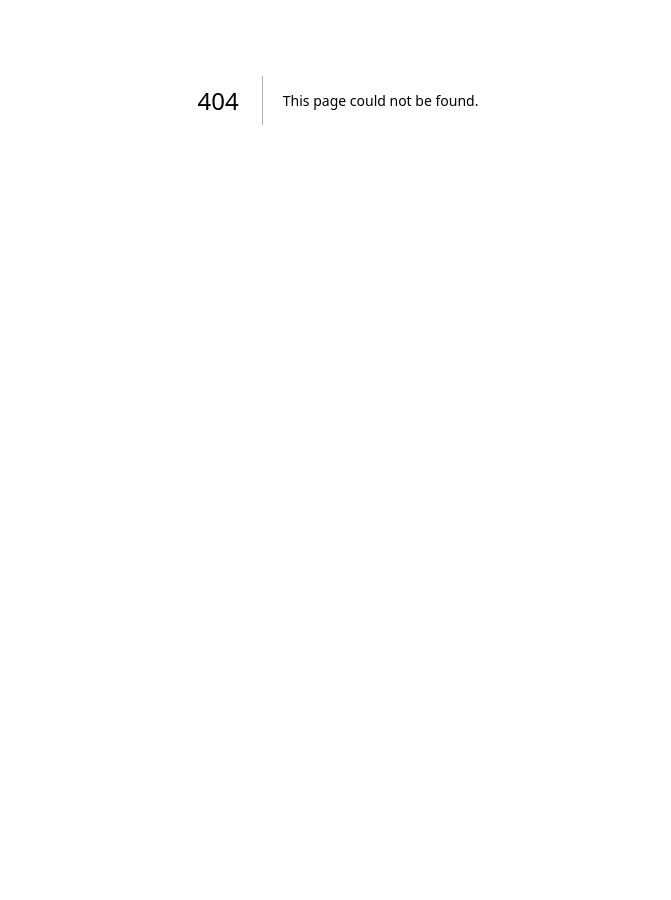
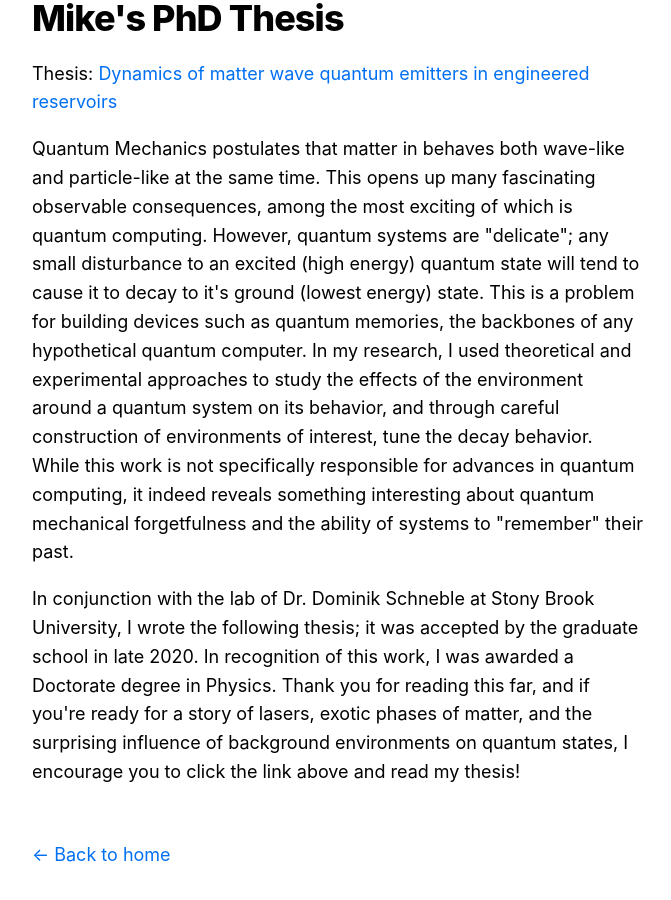
Before and after one commit to mikestewart729/nextjs-blog, a Next.js app: page /posts/thesis in a window 1280 px wide. Before the commit this address had no page. Shown: the part 300-1200 px from the top of the page, without its empty margins (302-973 px from the left). Before the commit the page ends 800 px from the top, so only its background shows below. Built offline with nearby package versions, Linux system fonts and the light colour scheme.

Commit message:
add a page describing and linking to my PhD thesis

```diff
--- a/pages/index.js
+++ b/pages/index.js
@@ -30,6 +30,9 @@ export default function Home({ allPostsData }) {
           My résumé can be found <Link href="/posts/resume">here</Link>.
         </p>
         <p>
+          My PhD thesis can be found <Link href="/posts/thesis">here</Link>.
+        </p>
+        <p>
           (I learned to build this website by following the {' '}
           <a href="https://nextjs.org/learn">Next.js tutorial</a>.)
         </p>
--- /dev/null
+++ b/pages/posts/thesis.js
@@ -0,0 +1,40 @@
+import Head from 'next/head';
+import Link from "next/link"
+import Layout from "../../components/layout"
+import utilStyles from '../../styles/utils.module.css';
+
+export default function ThesisPage() {
+    return (
+        <Layout>
+            <Head>
+                <title>Mike's PhD Thesis</title>
+            </Head>
+            <article>
+                <h1 className={utilStyles.headingXl}>Mike's PhD Thesis</h1>
+                <p>
+                    Thesis: <Link href="/DynamicsOfMatterWaveQuantumEmittersInEngineeredReservoirs.pdf" target="_blank">
+                        Dynamics of matter wave quantum emitters in engineered reservoirs
+                    </Link>
+                </p>
+                <p>
+                    Quantum Mechanics postulates that matter in behaves both wave-like and particle-like at the same time.
+                    This opens up many fascinating observable consequences, among the most exciting of which is quantum computing.
+                    However, quantum systems are "delicate"; any small disturbance to an excited (high energy) quantum state
+                    will tend to cause it to decay to it's ground (lowest energy) state. This is a problem for building devices
+                    such as quantum memories, the backbones of any hypothetical quantum computer. In my research, I used theoretical
+                    and experimental approaches to study the effects of the environment around a quantum system on its behavior,
+                    and through careful construction of environments of interest, tune the decay behavior. While this work is not
+                    specifically responsible for advances in quantum computing, it indeed reveals something interesting about
+                    quantum mechanical forgetfulness and the ability of systems to "remember" their past.
+                </p>
+                <p>
+                    In conjunction with the lab of Dr. Dominik Schneble at Stony Brook University, I wrote the following thesis; it
+                    was accepted by the graduate school in late 2020. In recognition of this work, I was awarded a Doctorate degree
+                    in Physics. Thank you for reading this far, and if you're ready for a story of lasers, exotic phases of matter,
+                    and the surprising influence of background environments on quantum states, I encourage you to click the link above
+                    and read my thesis!
+                </p>
+            </article>
+        </Layout>
+    )
+}
```
Also changed, not shown: posts/resume.md (+2 -2 lines), 1 other file (tests, documents, lock files or other folders).
